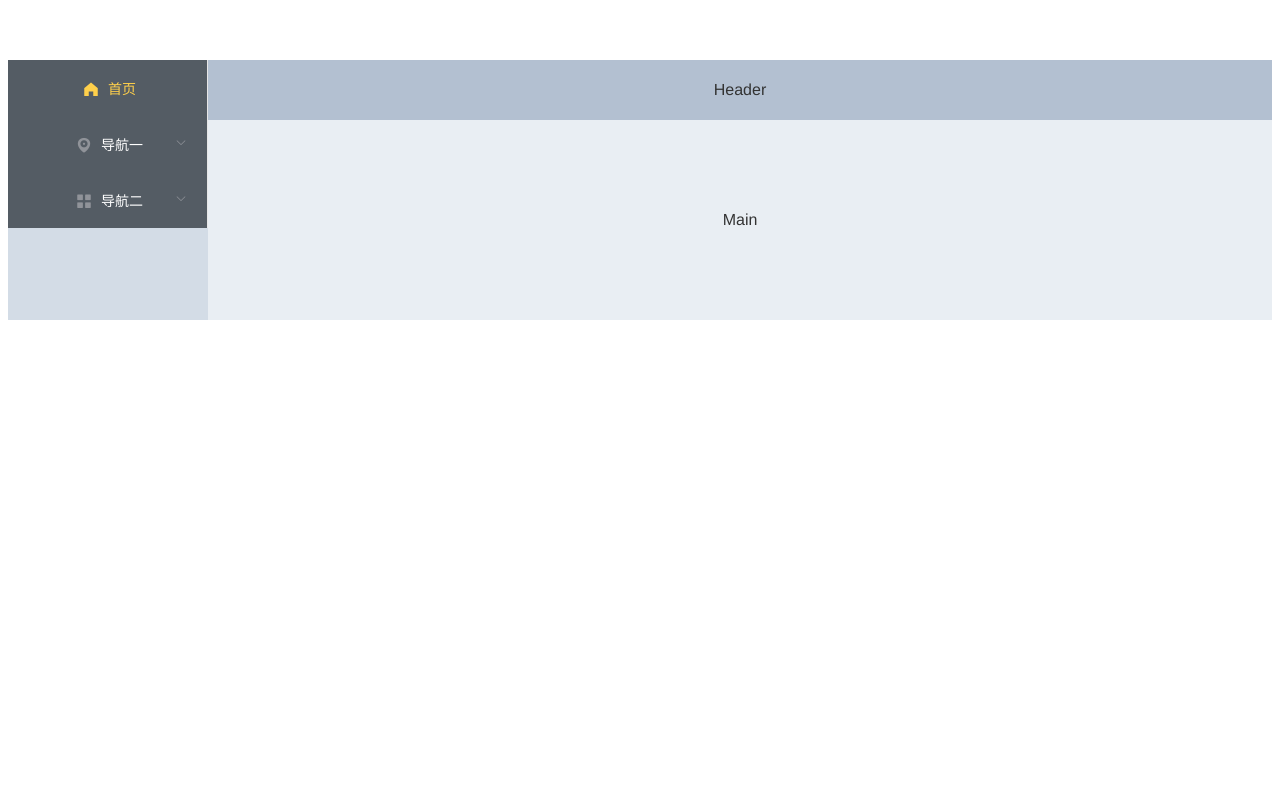
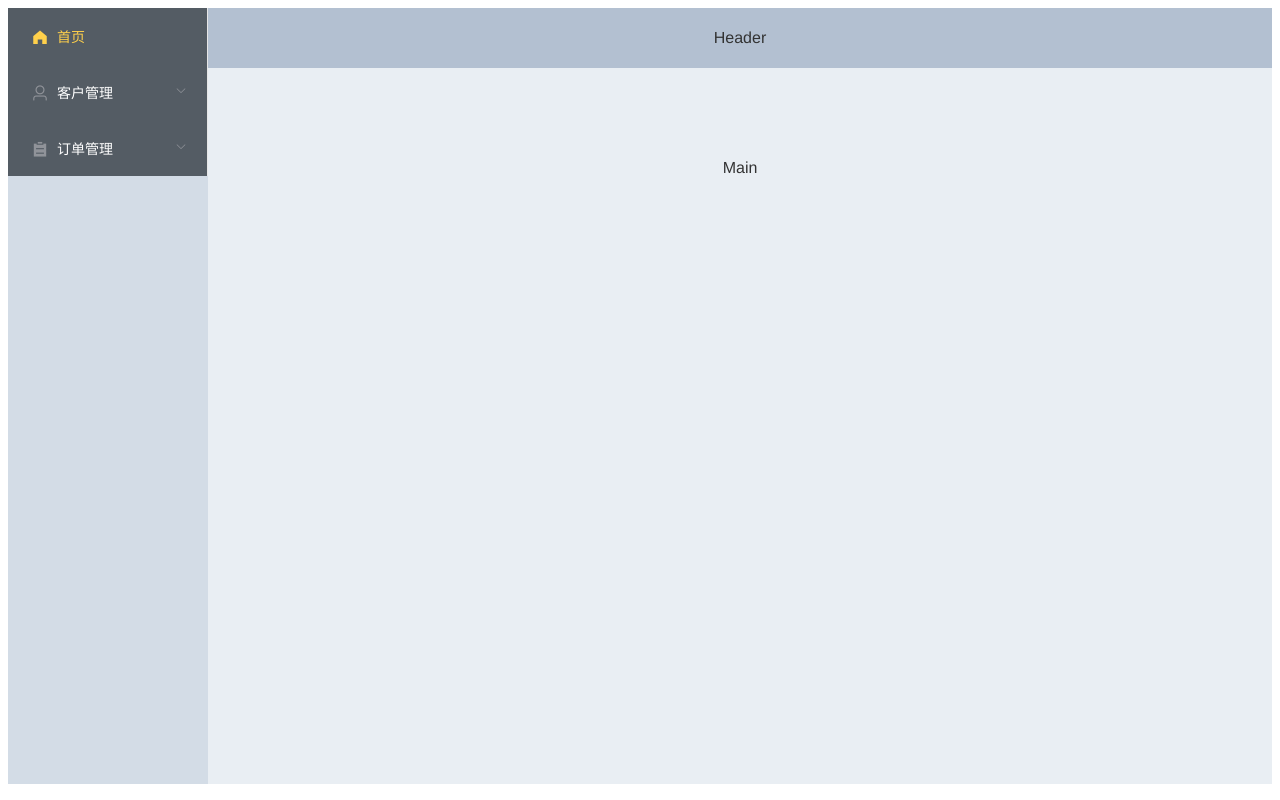
Before and after one commit to yukun-maker/ws-ui, a Vue app: page / in a window 1280 px wide. Built offline with nearby package versions, Linux system fonts and the light colour scheme.

Commit message:
feat: 菜单

```diff
--- a/src/App.vue
+++ b/src/App.vue
@@ -18,6 +18,5 @@ export default {
   -moz-osx-font-smoothing: grayscale;
   text-align: center;
   color: #2c3e50;
-  margin-top: 60px;
 }
 </style>
--- a/src/components/HelloWorld.vue
+++ /dev/null
@@ -1,99 +0,0 @@
-<template>
-  <div class="hello">
-    <el-container>
-      <el-aside width="200px">
-        <el-menu
-          default-active="0"
-          class="el-menu-vertical-demo"
-          @open="handleOpen"
-          @close="handleClose"
-          background-color="#545c64"
-          text-color="#fff"
-          active-text-color="#ffd04b">
-          <el-menu-item index="0">
-            <template slot="title">
-              <i class="el-icon-s-home"></i>
-              <span>首页</span>
-            </template>
-          </el-menu-item>
-          <el-submenu index="1">
-            <template slot="title">
-              <i class="el-icon-location"></i>
-              <span>导航一</span>
-            </template>
-            <el-menu-item index="1-1">选项1</el-menu-item>
-            <el-menu-item index="1-2">选项2</el-menu-item>
-            <el-menu-item index="1-2">选项3</el-menu-item>
-          </el-submenu>
-          <el-submenu index="2">
-            <template slot="title">
-              <i class="el-icon-menu"></i><span>导航二</span>
-            </template>
-            <el-menu-item index="2-1">选项1</el-menu-item>
-            <el-menu-item index="2-2">选项2</el-menu-item>
-          </el-submenu>
-        </el-menu>
-      </el-aside>
-      <el-container>
-        <el-header>Header</el-header>
-        <el-main>Main</el-main>
-      </el-container>
-    </el-container>
-  </div>
-</template>
-
-<script>
-export default {
-  name: 'HelloWorld',
-  data () {
-    return {
-      msg: 'Welcome to Your Vue.js App'
-    }
-  },
-  methods: {
-    handleOpen(key, keyPath) {
-      console.log(key, keyPath);
-    },
-    handleClose(key, keyPath) {
-      console.log(key, keyPath);
-    }
-  }
-}
-</script>
-
-<!-- Add "scoped" attribute to limit CSS to this component only -->
-<style scoped>
-.el-header, .el-footer {
-  background-color: #B3C0D1;
-  color: #333;
-  text-align: center;
-  line-height: 60px;
-}
-
-.el-aside {
-  background-color: #D3DCE6;
-  color: #333;
-  text-align: center;
-  line-height: 200px;
-}
-
-.el-main {
-  background-color: #E9EEF3;
-  color: #333;
-  text-align: center;
-  line-height: 160px;
-}
-
-body > .el-container {
-  margin-bottom: 40px;
-}
-
-.el-container:nth-child(5) .el-aside,
-.el-container:nth-child(6) .el-aside {
-  line-height: 260px;
-}
-
-.el-container:nth-child(7) .el-aside {
-  line-height: 320px;
-}
-</style>
--- /dev/null
+++ b/src/components/common/ws_aside.vue
@@ -0,0 +1,92 @@
+<template>
+  <div class="asideContainer">
+    <el-menu
+      default-active="0"
+      class="el-menu-vertical-demo"
+      @open="handleOpen"
+      @close="handleClose"
+      background-color="#545c64"
+      text-color="#fff"
+      active-text-color="#ffd04b">
+      <el-menu-item index="0">
+        <template slot="title">
+          <i class="el-icon-s-home"></i>
+          <span>首页</span>
+        </template>
+      </el-menu-item>
+      <el-submenu v-for="item in menuData" :index="item.name" :key="item.name">
+        <template slot="title">
+          <i :class="`el-icon-${item.icon}`"></i>
+          <span>{{ item.label }}</span>
+        </template>
+        <el-menu-item v-for="child in item.children" :index="child.name" :key="child.name">{{ child.label }}</el-menu-item>
+      </el-submenu>
+    </el-menu>
+  </div>
+</template>
+
+<script>
+export default {
+  name: "ws_aside",
+  data() {
+    return {
+      menuData: [
+        {
+          label: '客户管理',
+          icon: 'user',
+          name:'customer',
+          children: [
+            {
+              path: '/customerList',
+              name: 'customerList',
+              label: '客户列表',
+              icon: 'setting',
+              url: 'customer/customerList'
+            },
+            {
+              path: '/commonCustomer',
+              name: 'commonCustomer',
+              label: '公海客户',
+              icon: 'setting',
+              url: 'customer/commonCustomer'
+            }
+          ]
+        },
+        {
+          label: '订单管理',
+          icon: 's-order',
+          name:'order',
+          children: [
+            {
+              path: '/allOrder',
+              name: 'allOrder',
+              label: '全部订单',
+              icon: 'setting',
+              url: 'order/allOrder'
+            },
+            {
+              path: '/myOrder',
+              name: 'myOrder',
+              label: '我的订单',
+              icon: 'setting',
+              url: 'order/myOrder'
+            }
+          ]
+        }
+      ]
+    }
+  },
+  methods: {
+    handleOpen(key, keyPath) {
+      console.log(key, keyPath);
+    },
+    handleClose(key, keyPath) {
+      console.log(key, keyPath);
+    }
+  }
+}
+</script>
+
+<style scoped>
+
+</style>
--- /dev/null
+++ b/src/components/home.vue
@@ -0,0 +1,54 @@
+<template>
+  <div class="hello">
+    <el-container style="min-height: 97vh">
+      <el-aside width="200px">
+        <ws_aside></ws_aside>
+      </el-aside>
+      <el-container>
+        <el-header>Header</el-header>
+        <el-main>Main</el-main>
+      </el-container>
+    </el-container>
+  </div>
+</template>
+
+<script>
+export default {
+  name: 'home',
+  components: {
+    ws_aside: () => import('./common/ws_aside')
+  },
+  data () {
+    return {
+      msg: 'Welcome to Your Vue.js App'
+    }
+  },
+  methods: {
+
+  }
+}
+</script>
+
+<!-- Add "scoped" attribute to limit CSS to this component only -->
+<style scoped>
+.el-header, .el-footer {
+  background-color: #B3C0D1;
+  color: #333;
+  text-align: center;
+  line-height: 60px;
+}
+
+.el-aside {
+  background-color: #D3DCE6;
+  color: #333;
+  text-align: left;
+  line-height: 200px;
+}
+
+.el-main {
+  background-color: #E9EEF3;
+  color: #333;
+  text-align: center;
+  line-height: 160px;
+}
+</style>
--- a/src/router/index.js
+++ b/src/router/index.js
@@ -1,6 +1,6 @@
 import Vue from 'vue'
 import Router from 'vue-router'
-import HelloWorld from '@/components/HelloWorld'
+import home from '@/components/home'
 import Customer from '@/views/customer'
 import Product from '@/views/product'
 
@@ -10,8 +10,8 @@ export default new Router({
   routes: [
     {
       path: '/',
-      name: 'HelloWorld',
-      component: HelloWorld,
+      name: 'home',
+      component: home,
       children: [
         {
           path: '/Customer',
```
